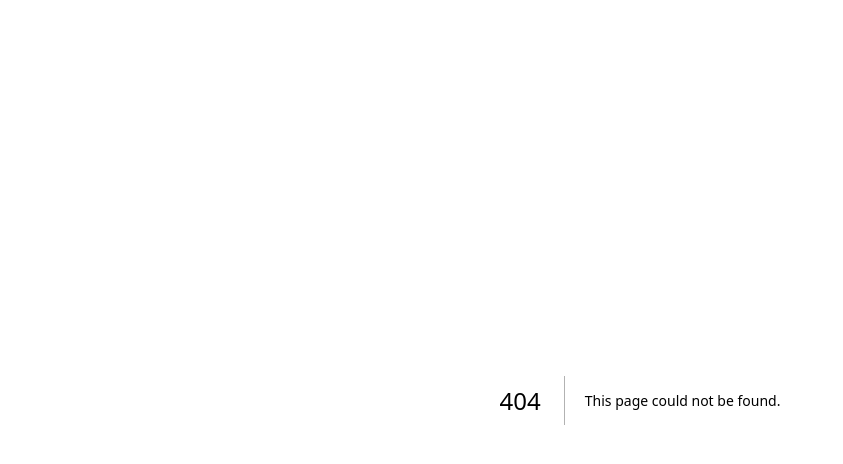
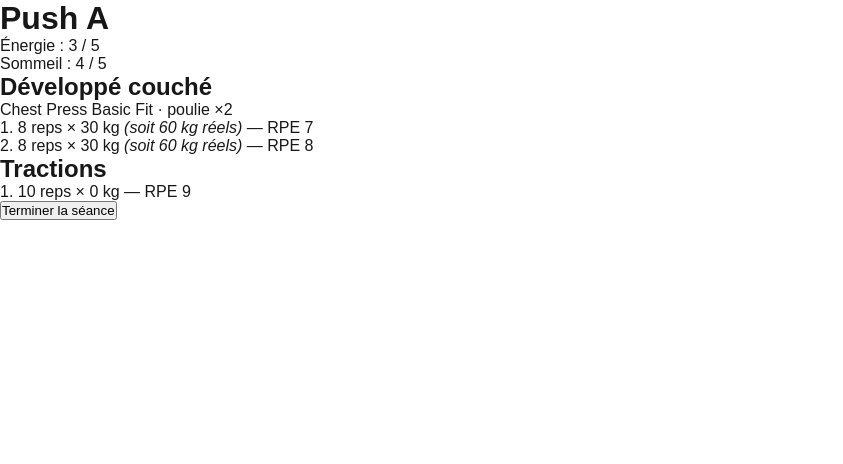
Before and after one commit to samc-eng/gymflow, a Next.js app: page /workouts/new in a window 1280 px wide. Before the commit this address had no page. Shown: the top 464 px of the page, without its empty margins (0-843 px from the left). Built offline with nearby package versions, Linux system fonts and the light colour scheme.

Commit message:
feat: add current workout screen

```diff
--- /dev/null
+++ b/src/app/workouts/new/page.tsx
@@ -0,0 +1,23 @@
+import { mockWorkout } from "@/lib/mock-workout";
+import ExerciseBlock from "@/components/ExerciseBlock";
+
+export default function NewWorkoutPage() {
+  const workout = mockWorkout;
+
+  return (
+    <main>
+      <h1>{workout.name}</h1>
+
+      <section>
+        <p>Énergie : {workout.energy} / 5</p>
+        <p>Sommeil : {workout.sleep} / 5</p>
+      </section>
+
+      {workout.exercises.map((exercise) => (
+        <ExerciseBlock key={exercise.id} exercise={exercise} />
+      ))}
+
+      <button>Terminer la séance</button>
+    </main>
+  );
+}
--- /dev/null
+++ b/src/components/ExerciseBlock.tsx
@@ -0,0 +1,30 @@
+import type { Exercise } from "@/types/workout";
+import SetRow from "@/components/SetRow";
+
+type ExerciseBlockProps = {
+    exercise : Exercise;
+};
+
+export default function ExerciseBlock( { exercise }: ExerciseBlockProps) {
+    return (
+        <article>
+            <h2>{exercise.name}</h2>
+            {exercise.machine && (
+                <p>
+                    {exercise.machine.name} · poulie ×{exercise.machine.pulleyFactor}
+                </p>
+            )}
+
+            <ol>
+                {exercise.sets.map((set,index)=> (
+                    <SetRow
+                        key={set.id}
+                        index={index}
+                        set={set}
+                        machine={exercise.machine}
+                    />
+                ))}
+            </ol>
+        </article>
+    )
+}
--- /dev/null
+++ b/src/components/SetRow.tsx
@@ -0,0 +1,20 @@
+import type { Machine, WorkoutSet } from "@/types/workout";
+import { getRealWeight } from "@/lib/weight";
+
+type SetRowProps = {
+  index: number;
+  set: WorkoutSet;
+  machine: Machine | null;
+};
+
+export default function SetRow({ index, set, machine }: SetRowProps) {
+  const realWeight = getRealWeight(set.displayedWeight, machine);
+  const hasPulley = realWeight !== set.displayedWeight;
+
+  return (
+    <li>
+      {index + 1}. {set.reps} reps × {set.displayedWeight} kg
+      {hasPulley && <em> (soit {realWeight} kg réels)</em>} — RPE {set.rpe}
+    </li>
+  );
+}
```
